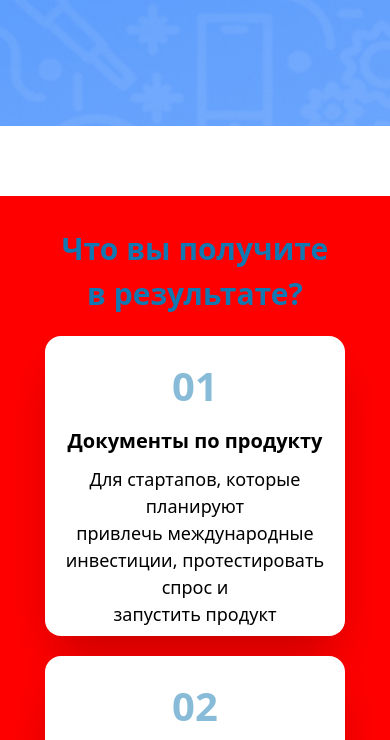
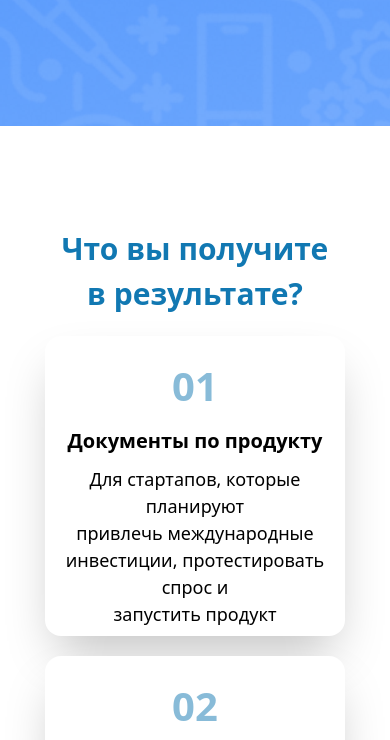
Before and after one commit to DBilol228/Week2exam, a website: page index.html in a window 390 px wide. Shown: the part 8624-9364 px from the top of the page. Drawn offline with Linux system fonts and the light colour scheme.

Commit message:
fixed phone's section 9

```diff
--- a/index.html
+++ b/index.html
@@ -837,7 +837,7 @@
     </div>
 
     <div class="lg:hidden md:hidden max-w-[500px] m-auto">
-        <div class="w-[100%] h-[2100px] mt-[20px] bg-[red]">
+        <div class="w-[100%] h-[2100px] mt-[20px]">
             <p class="text-[#1178B2] text-[30px] pt-[30px] font-bold text-center">Что вы получите<br>в результате?</p>
             <div class="flex justify-center items-center text-center">
                 <div class="w-[300px] h-[300px] shadow-2xl rounded-2xl bg-[white] mt-[20px]">
```
